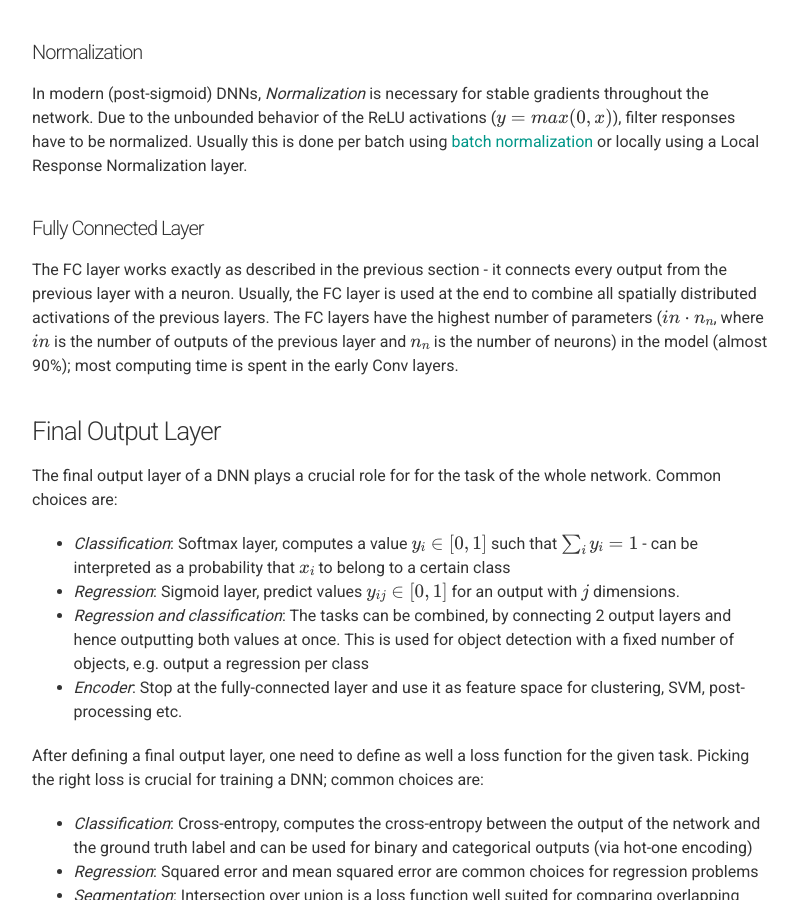
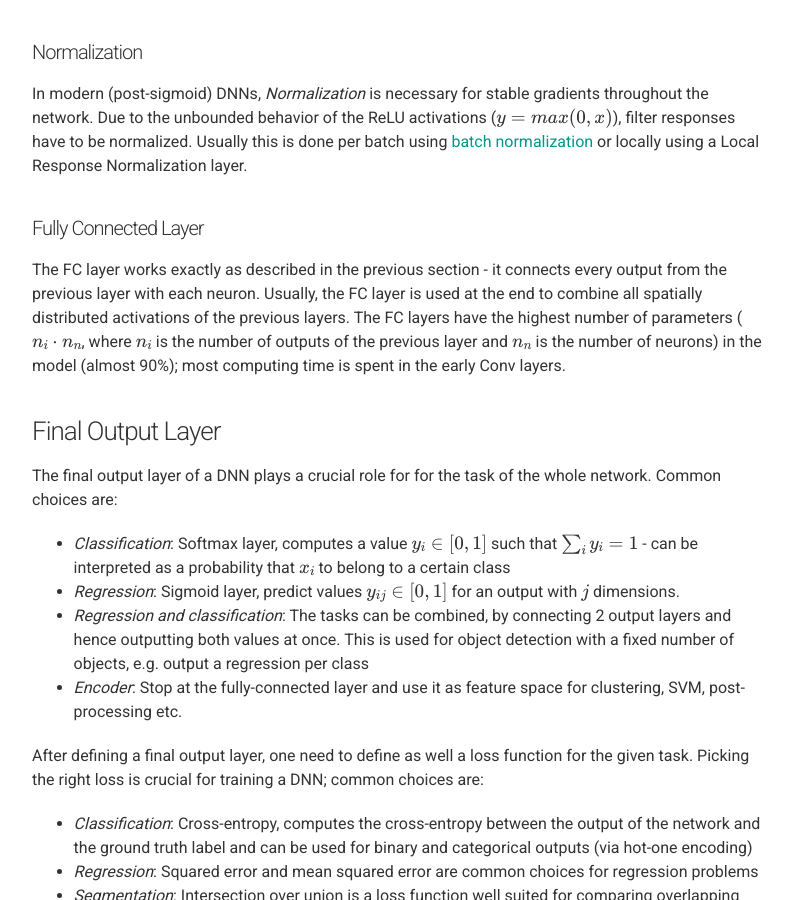
Before and after one commit to chaosmail/chaosmail.github.com, a Jekyll site: the page built from _posts/2016-10-22-intro-to-deep-learning-for-computer-vision.md, in a window 1280 px wide and 900 px high, scrolled down 4519 px. Shown: the whole window, without its empty margins (238-1036 px from the left). Built offline with Jekyll 4.4.1, drawn with Linux system fonts in a browser that asks for light colours; nearby versions of some CDN libraries; formulas are drawn with MathJax 3; comment, search, counter and statistics services are not loaded.

Commit message:
Fixed typo

```diff
--- a/_posts/2016-10-22-intro-to-deep-learning-for-computer-vision.md
+++ b/_posts/2016-10-22-intro-to-deep-learning-for-computer-vision.md
@@ -81,7 +81,7 @@ In modern (post-sigmoid) DNNs, *Normalization* is necessary for stable gradients
 
 #### Fully Connected Layer
 
-The FC layer works exactly as described in the previous section - it connects every output from the previous layer with a neuron. Usually, the FC layer is used at the end to combine all spatially distributed activations of the previous layers. The FC layers have the highest number of parameters ($$in \cdot n_n$$, where $$in$$ is the number of outputs of the previous layer and $$n_n$$ is the number of neurons) in the model (almost 90%); most computing time is spent in the early Conv layers.
+The FC layer works exactly as described in the previous section - it connects every output from the previous layer with each neuron. Usually, the FC layer is used at the end to combine all spatially distributed activations of the previous layers. The FC layers have the highest number of parameters ($$n_i \cdot n_n$$, where $$n_i$$ is the number of outputs of the previous layer and $$n_n$$ is the number of neurons) in the model (almost 90%); most computing time is spent in the early Conv layers.
 
 
 ### Final Output Layer
```
